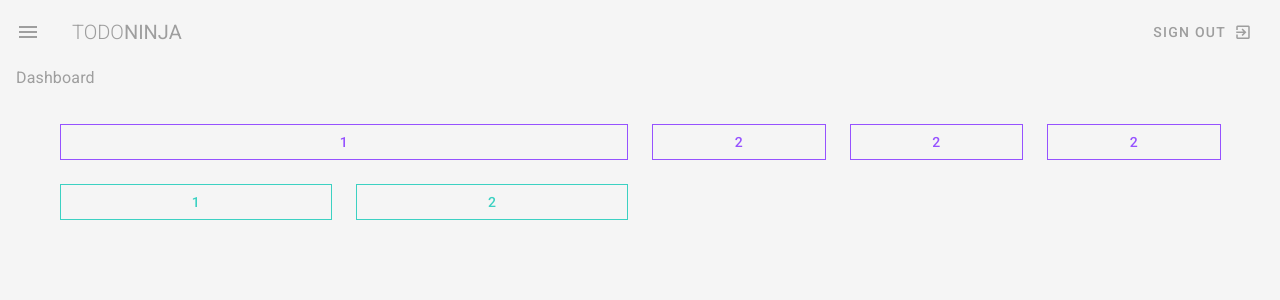
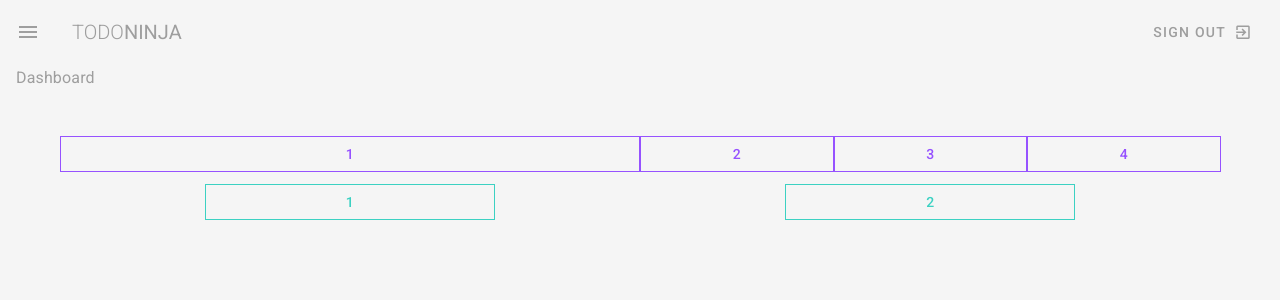
Before and after one commit to hijachu/todo-ninja, a Vue app: page / in a window 1280 px wide. Shown: the top 300 px of the page. Built offline with nearby package versions, Linux system fonts and the light colour scheme.

Commit message:
Tutorial #13 - Grid System (part 1)

```diff
--- a/src/views/Dashboard.vue
+++ b/src/views/Dashboard.vue
@@ -3,42 +3,37 @@
     <h1 class="subtitle-1 grey--text">Dashboard</h1>
 
     <v-container class="my-5">
-
-        <v-row>
-          <v-col xs=12 md=6>
+      <v-row no-gutters class="my-3">
+        <v-col sm="12" md="6">
           <v-btn tile outlined color="primary" block>1</v-btn>
         </v-col>
-          <v-col xs=4 md=2>
+        <v-col sm="4" md="2">
           <v-btn tile outlined color="primary" block>2</v-btn>
         </v-col>
-          <v-col xs=4 md=2>
-            <v-btn tile outlined color="primary" block>2</v-btn>
+        <v-col sm="4" md="2">
+          <v-btn tile outlined color="primary" block>3</v-btn>
         </v-col>
-          <v-col xs=4 md=2>
-            <v-btn tile outlined color="primary" block>2</v-btn>
+        <v-col sm="4" md="2">
+          <v-btn tile outlined color="primary" block>4</v-btn>
         </v-col>
       </v-row>
 
-        <v-row justify-end>
-          <v-col xs=4 md=3>
+      <v-row no-gutters justify="space-around">
+        <v-col sm="4" md="3">
           <v-btn outlined tile color="success" block>1</v-btn>
         </v-col>
-          <v-col xs=4 md=3>
+        <v-col sm="4" md="3">
           <v-btn outlined tile color="success" block>2</v-btn>
         </v-col>
       </v-row>
-
     </v-container>
-
   </div>
 </template>
 
 <script>
+export default {
+  name: "dashboard",
 
-  export default {
-    name: 'dashboard',
-
-    components: {
-    },
-  }
+  components: {},
+};
 </script>
```
Lines whose indentation alone changed are shown as unchanged.
